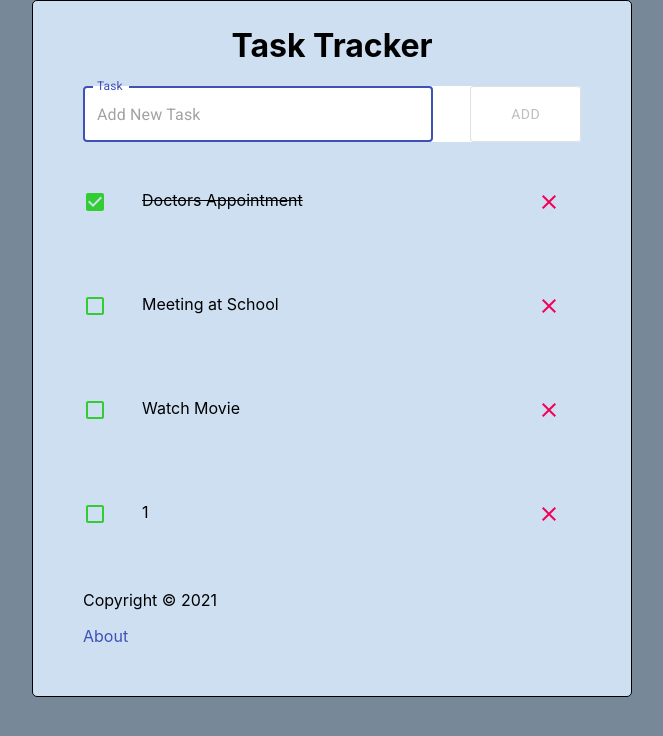
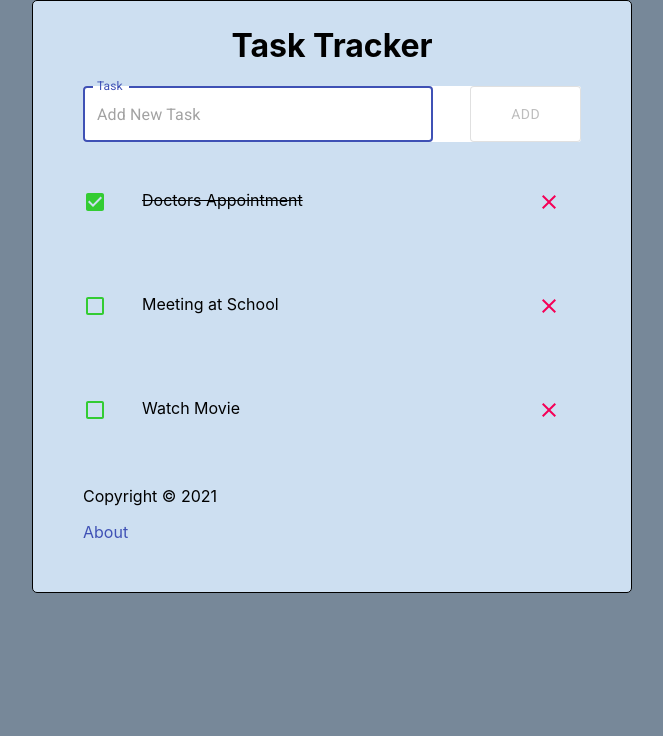
Before and after one commit to Andrew-Sparrow/TODO, a React (Create React App) app: page / in a window 1280 px wide. Shown: the top 736 px of the page, without its empty margins (308-971 px from the left). Built offline with nearby package versions, Linux system fonts and the light colour scheme; data requests are answered from the project's data file.

Commit message:
axios was added for deleting task

```diff
--- a/db.json
+++ b/db.json
@@ -14,11 +14,6 @@
       "isCompleted": false,
       "text": "Watch Movie",
       "id": "gUTYfKB"
-    },
-    {
-      "isCompleted": false,
-      "text": "1",
-      "id": "vuMv_-0"
     }
   ]
 }
--- a/src/App.jsx
+++ b/src/App.jsx
@@ -16,6 +16,10 @@ import Tasks from './components/Tasks';
 import NoTasks from './components/NoTasks';
 import Footer from './components/Footer';
 import About from './components/About';
+
+axios.defaults.baseURL = `${process.env.REACT_APP_API_PATH}:${process.env.REACT_APP_API_PORT}`;
+axios.defaults.headers['Content-Type'] = 'application/json';
+axios.defaults.responseType = 'json';
 
 const App = () => {
   const [tasks, setTasks] = useState([]);
@@ -52,24 +56,15 @@ const App = () => {
   const addTask = async (task) => {
     const isCompleted = false;
     const newTask = { isCompleted, ...task };
-    const baseTasksURL = `${process.env.REACT_APP_API_PATH}:${process.env.REACT_APP_API_PORT}`;
     const urlRequest = '/tasks';
 
-    const axiosInstance = axios.create({
-      baseURL: baseTasksURL,
-      headers: { 'content-type': 'application/json' },
-      responseType: 'json',
-    });
-
-    const response = await axiosInstance.post(urlRequest, JSON.stringify(newTask));
+    const response = await axios.post(urlRequest, JSON.stringify(newTask));
 
     setTasks([...tasks, response.data]);
   };
 
   const deleteTask = async (id) => {
-    await fetch(`${process.env.REACT_APP_API_PATH}:${process.env.REACT_APP_API_PORT}/tasks/${id}`, {
-      method: 'DELETE',
-    });
+    await axios.delete(`/tasks/${id}`);
 
     setTasks(tasks.filter((task) => id !== task.id));
   };
```
Also changed, not shown: 1 other file (tests, documents, lock files or other folders).
